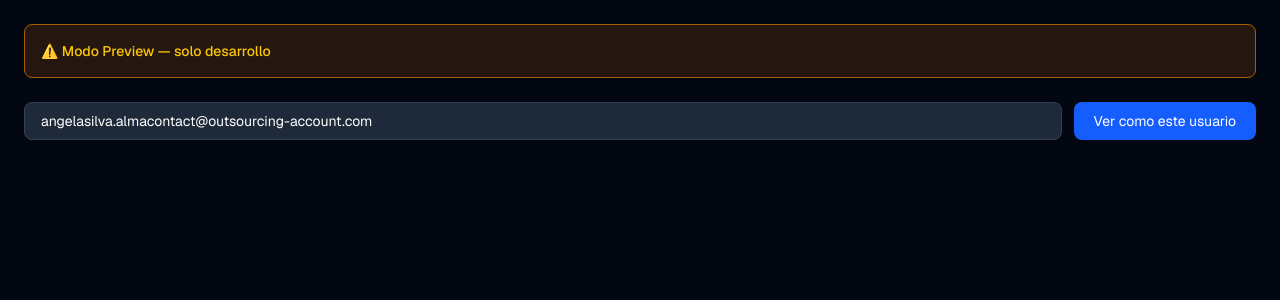
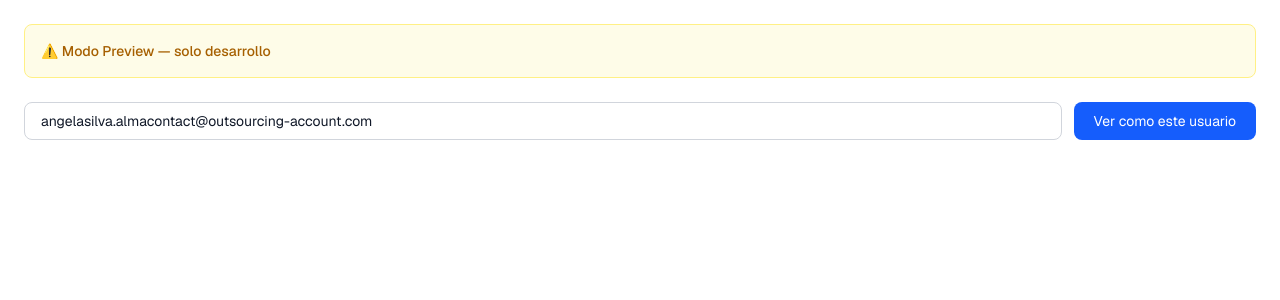
Before and after one commit to carlosmurilloealmacontact/dashboard-4dx, a Next.js app: page /preview in a window 1280 px wide. Shown: the top 300 px of the page. Built offline with nearby package versions, Linux system fonts and the light colour scheme.

Commit message:
Cambiar preview page a tema claro

```diff
--- a/app/preview/page.tsx
+++ b/app/preview/page.tsx
@@ -45,15 +45,15 @@ export default function PreviewPage() {
     : []
 
   return (
-    <div className="min-h-screen bg-gray-950 p-6">
+    <div className="min-h-screen bg-white p-6">
       <div className="max-w-7xl mx-auto">
-        <div className="mb-6 bg-yellow-900/30 border border-yellow-700 rounded-lg p-4 flex gap-3 items-center">
-          <span className="text-yellow-400 text-sm font-medium">⚠️ Modo Preview — solo desarrollo</span>
+        <div className="mb-6 bg-yellow-50 border border-yellow-200 rounded-lg p-4 flex gap-3 items-center">
+          <span className="text-yellow-700 text-sm font-medium">⚠️ Modo Preview — solo desarrollo</span>
         </div>
 
         <div className="flex gap-3 mb-8">
           <input
-            className="flex-1 bg-gray-800 border border-gray-700 rounded-lg px-4 py-2 text-sm text-white placeholder-gray-500 focus:outline-none focus:border-blue-500"
+            className="flex-1 bg-white border border-gray-300 rounded-lg px-4 py-2 text-sm text-gray-900 placeholder-gray-500 focus:outline-none focus:border-blue-500"
             value={email}
             onChange={e => setEmail(e.target.value)}
             placeholder="email@outsourcing-account.com"
@@ -67,16 +67,16 @@ export default function PreviewPage() {
           </button>
         </div>
 
-        {error && <p className="text-red-400 text-sm mb-4">{error}</p>}
+        {error && <p className="text-red-600 text-sm mb-4">{error}</p>}
 
         {perfil && (
           <>
             <div className="mb-6 flex items-center gap-3">
               <div>
-                <h2 className="text-xl font-bold text-white">{perfil.persona.nombre}</h2>
+                <h2 className="text-xl font-bold text-gray-900">{perfil.persona.nombre}</h2>
                 <div className="flex gap-2 mt-1">
-                  <span className="text-xs bg-blue-900 text-blue-300 px-2 py-0.5 rounded-full capitalize">{perfil.rol}</span>
-                  <span className="text-xs text-gray-500">{perfil.persona.servicio}</span>
+                  <span className="text-xs bg-blue-100 text-blue-700 px-2 py-0.5 rounded-full capitalize">{perfil.rol}</span>
+                  <span className="text-xs text-gray-600">{perfil.persona.servicio}</span>
                   <span className="text-xs text-gray-600">{perfil.equipo.length} personas en equipo</span>
                 </div>
               </div>
```
